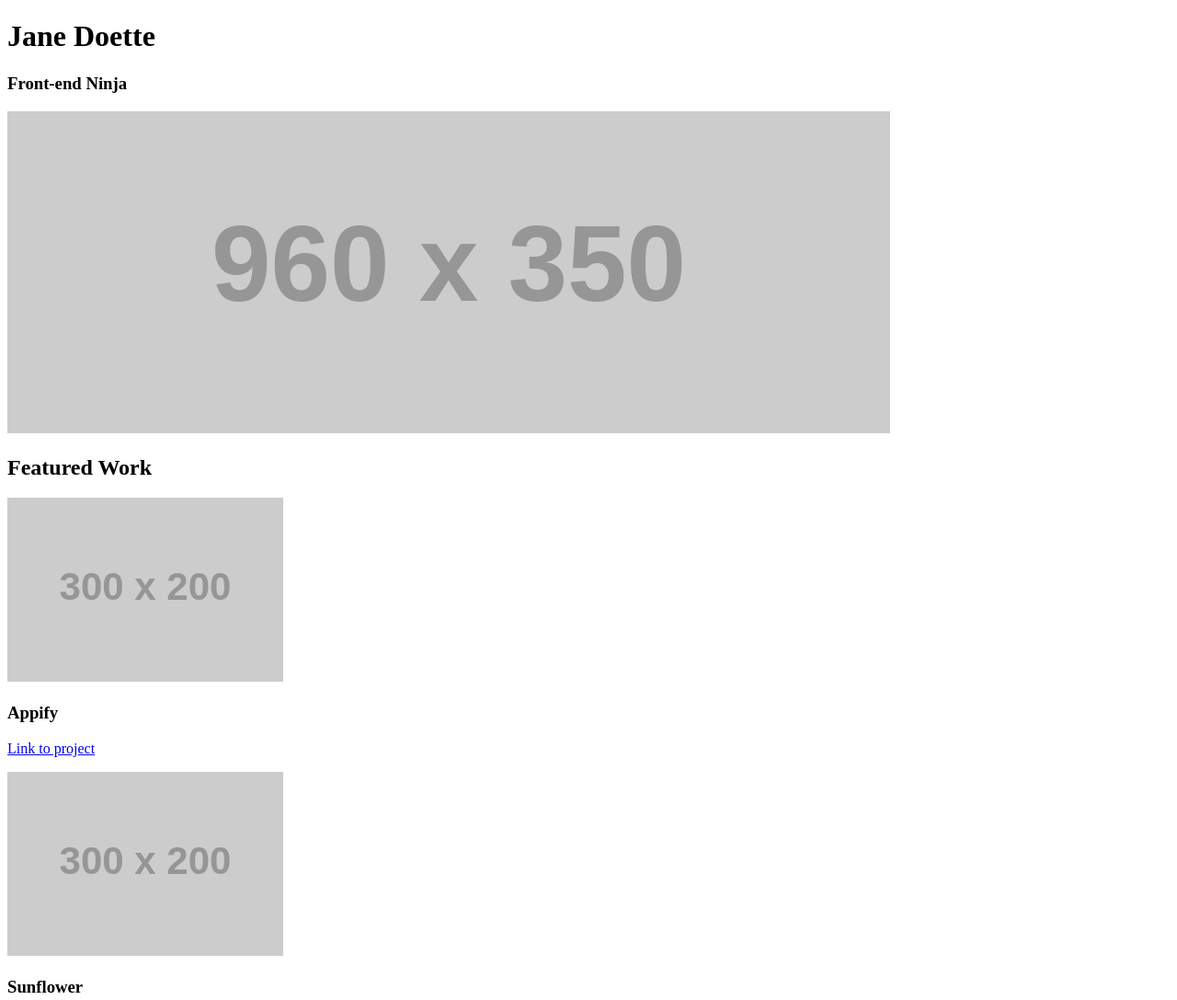
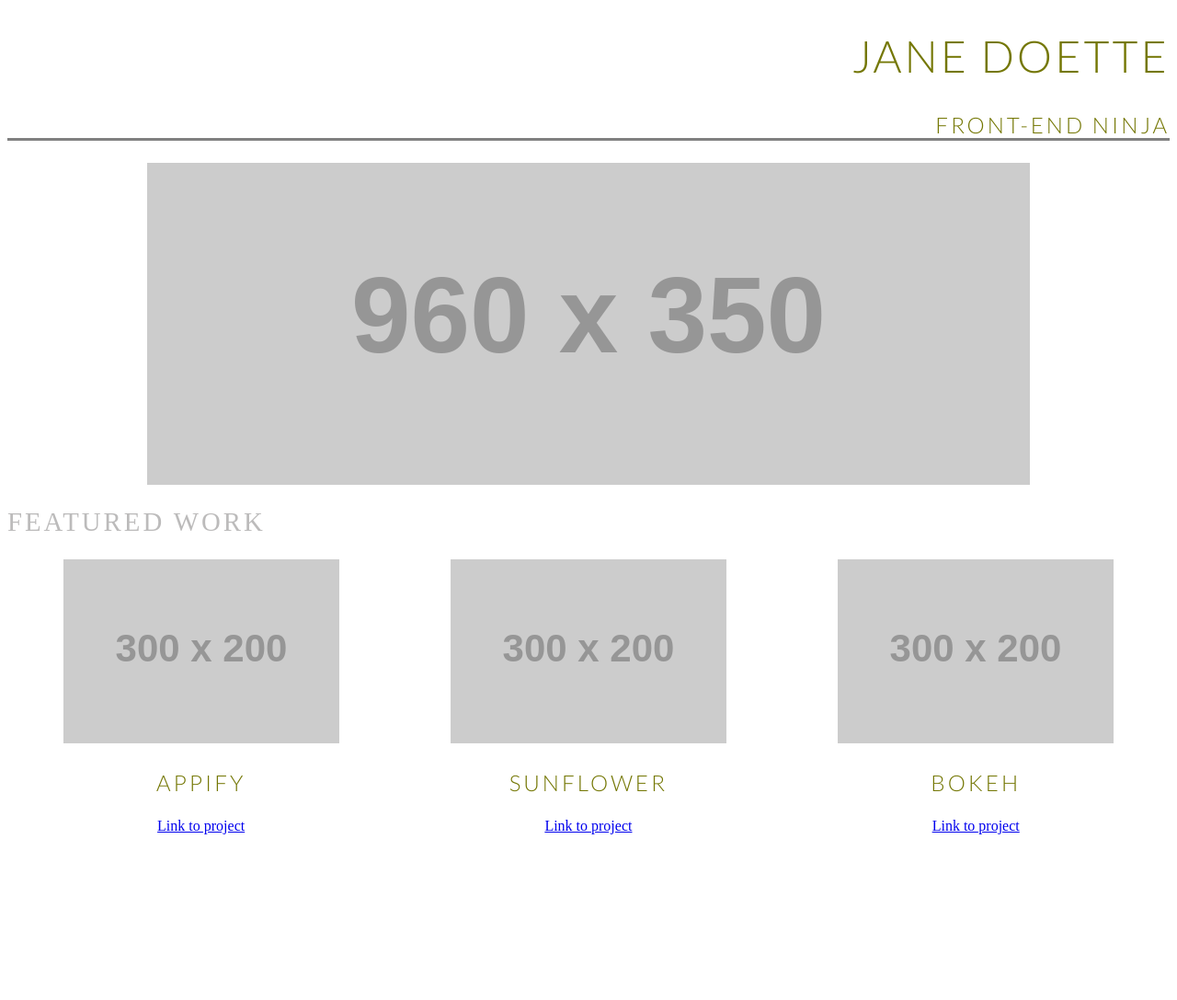
Before and after one commit to bretoncarter/grid_portfolio, a plain HTML site: page index.html in a window 1280 px wide. Shown: the top 1087 px of the page at 92% size. After the commit the page ends 931 px from the top, so only its background shows below. Drawn offline with Linux system fonts and the light colour scheme; placeholder pictures from the web are drawn by us.

Commit message:
committed

```diff
--- a/index.html
+++ b/index.html
@@ -3,21 +3,34 @@
 <head>
   <meta charset="utf-8">
   <title>JS Bin</title>
+    <link type="text/css" rel="stylesheet" href="styles.css"/>
+    <link href='http://fonts.googleapis.com/css?family=Lato:300' rel='stylesheet' type='text/css'>
 </head>
 <body>
+  <div class="title">
   <h1> Jane Doette</h1>
-  <h3> Front-end Ninja</h3>
-  <img src="http://placehold.it/960x350">
-  <h2>Featured Work</h2>
+  <h3 class="front"> Front-end Ninja</h3>
+</div>
+  <div class="row">
+  <img class="midpic" src="http://placehold.it/960x350">
+</div>
+<h2 class="featured">Featured Work</h2>
+<div class="row">
+<div class="portfolio-item col-4">
   <img src="http://placehold.it/300x200">
   <h3>Appify</h3>
   <p><a href="#">Link to project</a></p>
+</div>
+<div class="portfolio-item col-4">
+   <img src="http://placehold.it/300x200">
+   <h3>Sunflower</h3>
+   <p><a href="#">Link to project</a></p>
+   </div>
+<div class="portfolio-item col-4">
   <img src="http://placehold.it/300x200">
-  <h3>Sunflower</h3>
+  <h3>Bokeh</h3>
   <p><a href="#">Link to project</a></p>
-  <img src="http://placehold.it/300x200">
-   <h3>Bokeh</h3>
-  <p><a href="#">Link to project</a></p>
-  <img src="http://placehold.it/300x200">
+  </div>
+</div>
 </body>
 </html>
--- a/styles.css
+++ b/styles.css
@@ -1,7 +1,4 @@
-*{
-  /* this will put a border around every element. It will be ugly, but useful to see how the framework is working */
-  border: 1px solid orange !important;
-}
+
 *{
   /** this code tells the browser to include the border in calculating an element's height and width. webkit, moz, and ms are specifications for chrome, mozilla firefox, and internet explore **/
   -webkit-box-sizing: border-box;
@@ -55,3 +52,48 @@
   height: 300px;
   background-color: red;
 }
+.portfolio-item{
+  text-align: center;
+}
+img.midpic{
+  display: block;
+  margin-left: auto;
+  margin-right: auto;
+  max-width: 960px;
+  max-height: 350px;
+}
+h1{
+  font-family: "Lato", sans-serif;
+  text-transform: uppercase;
+  color: #747704;
+  font-size: 300%;
+  letter-spacing: 3px;
+  font-weight: lighter;
+}
+h2{
+  f  font-family: "Lato", sans-serif;
+    text-transform: uppercase;
+    color: #747704;
+    font-size: 180%;
+    letter-spacing: 3px;
+    font-weight: lighter;
+}
+h2.featured{
+  color:#BCBBBB;
+}
+h3{
+    font-family: "Lato", sans-serif;
+  text-transform: uppercase;
+  color: #747704;
+  font-size: 150%;
+  letter-spacing: 3px;
+  font-weight: lighter;
+}
+h3.front{
+  border-bottom: solid gray;
+}
+.title{
+  text-align: right;
+}
+
+}
```
